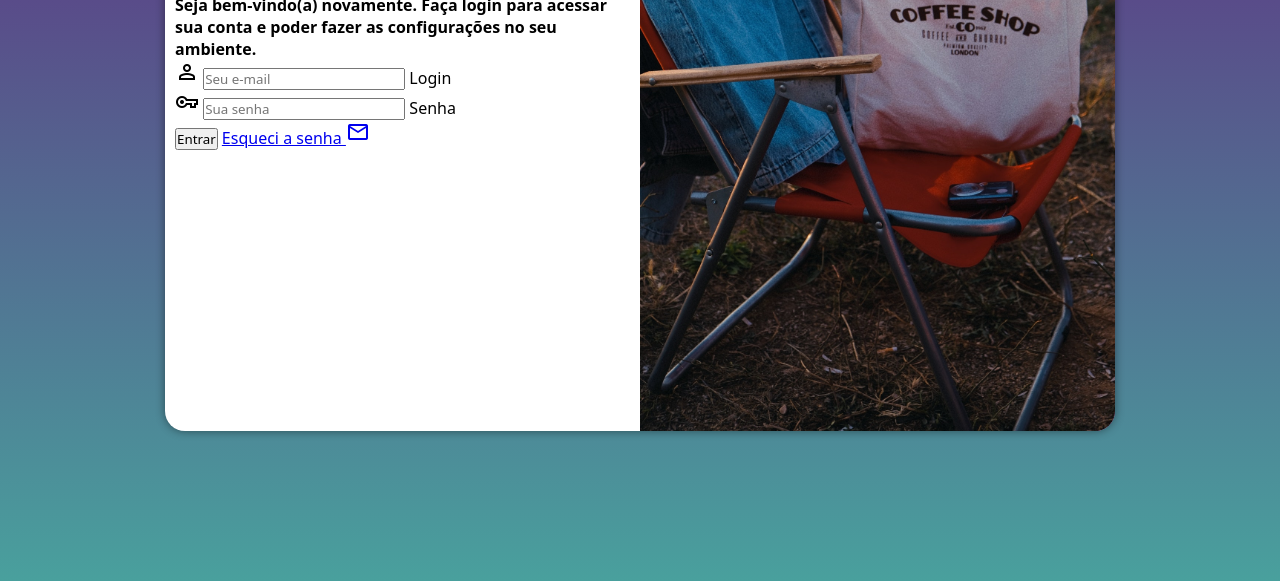
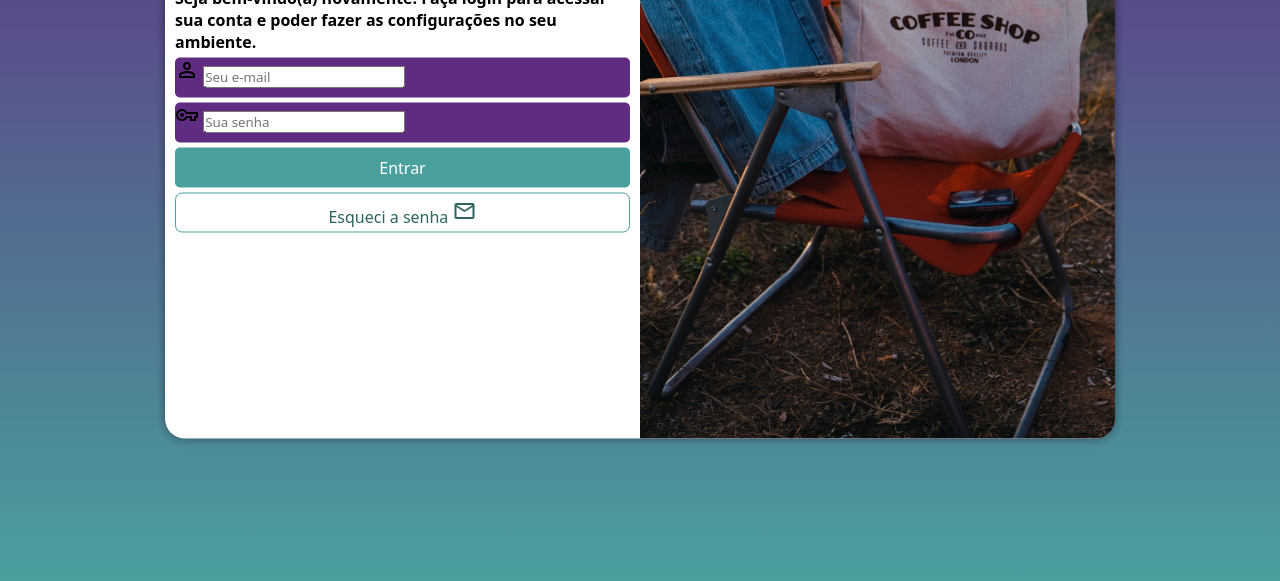
Before and after one commit to lourencotg/projeto-login, a plain HTML site: page index.html in a window 1280 px wide. Shown: the part 219-800 px from the top of the page. Drawn offline with nearby package versions, Linux system fonts and the light colour scheme.

Commit message:
formatação

```diff
--- a/estilos/style.css
+++ b/estilos/style.css
@@ -34,7 +34,7 @@ section#login {
 
     background-color: white;
     width: 250px;
-    height: 500px;
+    height: 515px;
     border-radius: 20px;
     box-shadow: 0px 0px 10px rgba(0, 0, 0, 0.450);
 
@@ -63,3 +63,54 @@ div#formulario > h1 {
 div#formulario > p {
     font-size: 0.8em;
 }
+
+form > div.campo {
+    background-color: #5f2c82;
+    display: block;
+    width: 100%;
+    height: 40px;
+    border-radius: 5px;
+    margin: 5px 0px;
+}
+
+div.campo > label {
+    display: none;
+}
+
+form > input[type=submit]{
+    display: block;
+    font-size: 1em;
+    width: 100%;
+    height: 40px;
+    background-color: #49a09d;
+    color: white;
+    border: none;
+    border-radius: 5px
+}
+
+form > input[type=submit]:hover {
+    background-color: #2d6462;
+}
+
+form > a.botao {
+    display: block;
+    text-align: center;
+    font-size: 1em;
+    width: 100%;
+    height: 40px;
+    padding-top: 5px;
+    margin-top: 5px;
+    background-color: white;
+    color: #2d6462;
+    border: 1px solid #49a09d;
+    border-radius: 7px;
+    text-decoration: none;
+}
+
+form > a.botao:hover {
+    background-color: #6cd3cf;
+}
+
+form > a.botao > i {
+    font-size: 0.8em;
+}
--- a/index.html
+++ b/index.html
@@ -29,7 +29,7 @@
                         <label for="isenha">Senha</label>
                     </div>
                     <input type="submit" value="Entrar">
-                    <a href="esqueci.html">
+                    <a href="esqueci.html" class="botao">
                         Esqueci a senha <span class="material-symbols-outlined">mail</span>
                     </a>
                 </form>
```
